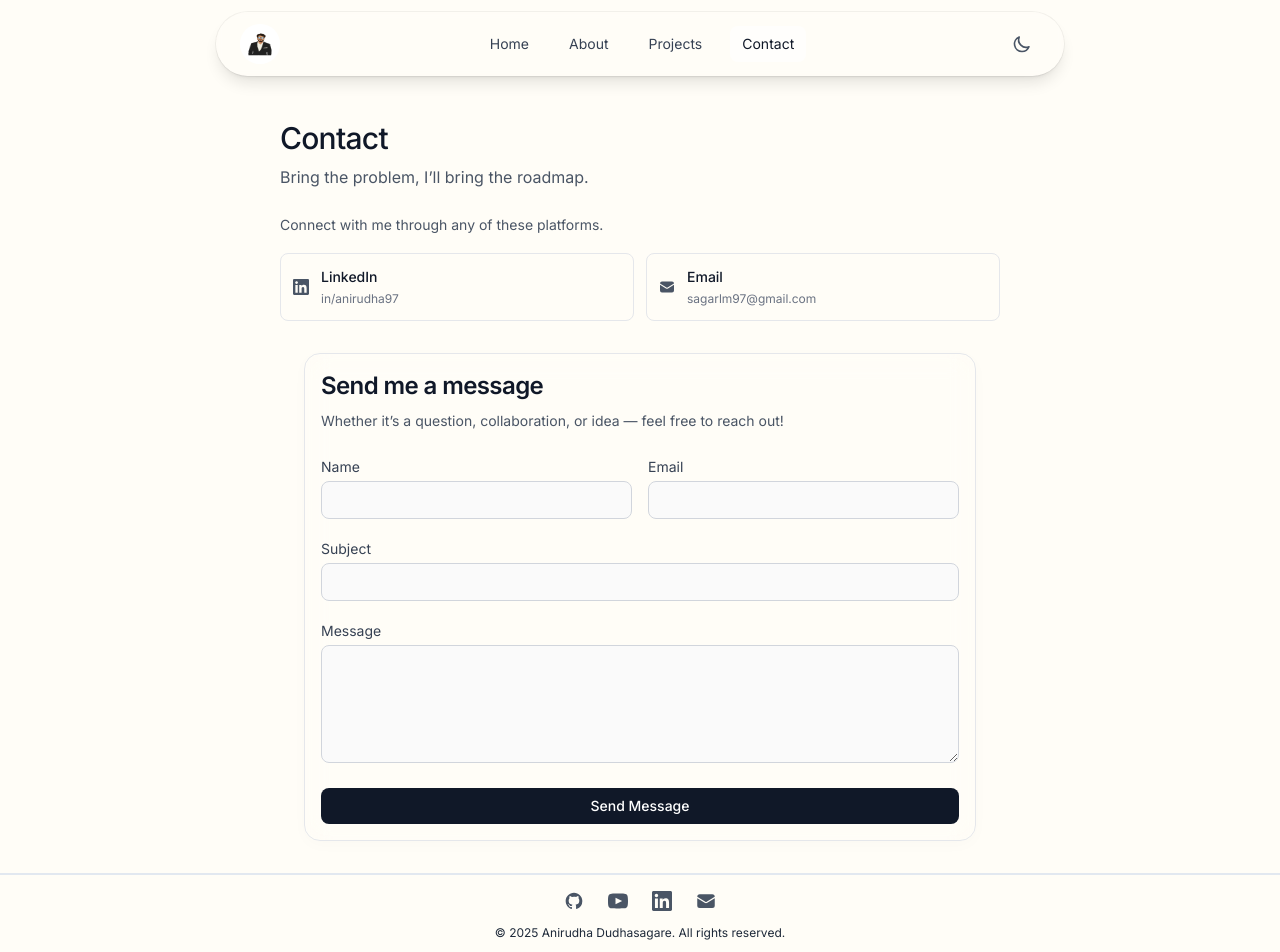
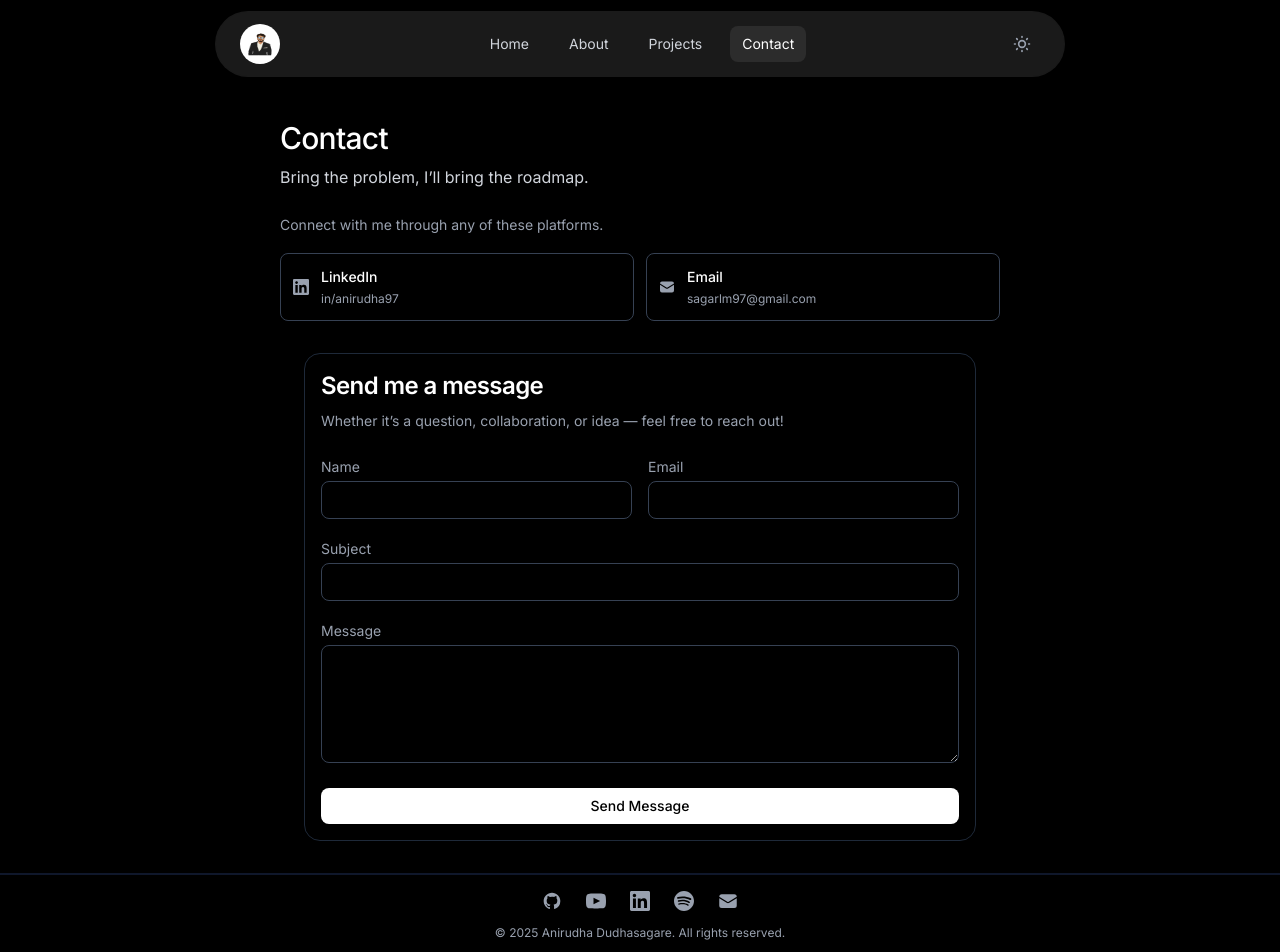
Before and after one commit to iamanirudha97/portfolio_frontend, a React (Vite) app: page /contact in a window 1280 px wide. Shown: the top 952 px of the page. Built offline with nearby package versions, Linux system fonts and the light colour scheme.

Commit message:
theme-bug-fix

```diff
--- a/src/components/Footer.tsx
+++ b/src/components/Footer.tsx
@@ -38,15 +38,15 @@ const Footer = () => {
     //     </svg>
     //   ),
     // },
-    // {
-    //   name: 'Spotify',
-    //   url: 'spotify link',
-    //   icon: (
-    //     <svg className="w-5 h-5" fill="currentColor" viewBox="0 0 24 24">
-    //       <path d="M12 0C5.4 0 0 5.4 0 12s5.4 12 12 12 12-5.4 12-12S18.66 0 12 0zm5.521 17.34c-.24.359-.66.48-1.021.24-2.82-1.74-6.36-2.101-10.561-1.141-.418.122-.779-.179-.899-.539-.12-.421.18-.78.54-.9 4.56-1.021 8.52-.6 11.64 1.32.42.18.479.659.301 1.02zm1.44-3.3c-.301.42-.841.6-1.262.3-3.239-1.98-8.159-2.58-11.939-1.38-.479.12-1.02-.12-1.14-.6-.12-.48.12-1.021.6-1.141C9.6 9.9 15 10.561 18.72 12.84c.361.181.54.78.241 1.2zm.12-3.36C15.24 8.4 8.82 8.16 5.16 9.301c-.6.179-1.2-.181-1.38-.721-.18-.601.18-1.2.72-1.381 4.26-1.26 11.28-1.02 15.721 1.621.539.3.719 1.02.419 1.56-.299.421-1.02.599-1.559.3z" />
-    //     </svg>
-    //   ),
-    // },
+    {
+      name: 'Spotify',
+      url: 'https://open.spotify.com/user/8mrysbh1cx8wt0gczu54x7i8x',
+      icon: (
+        <svg className="w-5 h-5" fill="currentColor" viewBox="0 0 24 24">
+          <path d="M12 0C5.4 0 0 5.4 0 12s5.4 12 12 12 12-5.4 12-12S18.66 0 12 0zm5.521 17.34c-.24.359-.66.48-1.021.24-2.82-1.74-6.36-2.101-10.561-1.141-.418.122-.779-.179-.899-.539-.12-.421.18-.78.54-.9 4.56-1.021 8.52-.6 11.64 1.32.42.18.479.659.301 1.02zm1.44-3.3c-.301.42-.841.6-1.262.3-3.239-1.98-8.159-2.58-11.939-1.38-.479.12-1.02-.12-1.14-.6-.12-.48.12-1.021.6-1.141C9.6 9.9 15 10.561 18.72 12.84c.361.181.54.78.241 1.2zm.12-3.36C15.24 8.4 8.82 8.16 5.16 9.301c-.6.179-1.2-.181-1.38-.721-.18-.601.18-1.2.72-1.381 4.26-1.26 11.28-1.02 15.721 1.621.539.3.719 1.02.419 1.56-.299.421-1.02.599-1.559.3z" />
+        </svg>
+      ),
+    },
     {
       name: 'Email',
       url: 'mailto:sagarlm97@gmail.com',
--- a/src/components/Navbar.tsx
+++ b/src/components/Navbar.tsx
@@ -94,7 +94,7 @@ const Navbar = () => {
 
             {/* Tooltip */}
             <span className="absolute top-8 mb-2 hidden w-max rounded-md bg-gray-900 px-2 py-1 text-xs text-white group-hover:block">
-              {isDarkMode ? <React.Fragment><img src={kizaru} className='h-32 w-48'/> Brace Yourself !! </React.Fragment> : <React.Fragment><img src={drake} className='h-32 w-48'/> come to the dark side xD </React.Fragment>}
+              {isDarkMode ? <React.Fragment><img src={kizaru} alt="Kizaru illustration" className='h-32 w-48'/> Brace Yourself !! </React.Fragment> : <React.Fragment><img src={drake} alt="Drake meme" className='h-32 w-48'/> come to the dark side xD </React.Fragment>}
             </span>
           </div>
         </div>
--- a/src/components/Project.tsx
+++ b/src/components/Project.tsx
@@ -12,7 +12,7 @@ interface ProjectProps {
 }
 
 export const Project = ({ project }: ProjectProps) => {
-  const [isHovering, setIsHovering] = useState(false);
+  const [isHovering, setIsHovering] = useState(true);
   const [position, setPosition] = useState({ x: 0, y: 0 });
 
   // Static mapping so Tailwind can see and generate the classes at build-time
@@ -35,16 +35,6 @@ export const Project = ({ project }: ProjectProps) => {
 
   const handleMouseMove = (event: React.MouseEvent) => {
     setPosition({ x: event.clientX, y: event.clientY });
-  };
-
-  const showPreview = () => {
-    setIsHovering(true);
-    document.addEventListener('mousemove', handleMouseMove as any);
-  };
-
-  const hidePreview = () => {
-    setIsHovering(false);
-    document.removeEventListener('mousemove', handleMouseMove as any);
   };
 
   useEffect(() => {
--- a/src/context/ThemeContext.tsx
+++ b/src/context/ThemeContext.tsx
@@ -1,4 +1,4 @@
-import React, { createContext, useContext, useState, useEffect } from 'react';
+import React, { createContext, useContext, useState, useEffect} from 'react';
 import { theme } from '../styles/theme';
 
 interface ThemeContextType {
@@ -8,19 +8,27 @@ interface ThemeContextType {
 }
 
 const ThemeContext = createContext<ThemeContextType>({
-  isDarkMode: localStorage.getItem('theme') === 'dark',
+  isDarkMode: true,
   toggleTheme: () => {},
-  currentTheme: localStorage.getItem('theme') === 'dark' ? theme.dark : theme.light,
+  currentTheme: theme.dark,
 });
 
 export const ThemeProvider: React.FC<{ children: React.ReactNode }> = ({ children }) => {
-  const [isDarkMode, setIsDarkMode] = useState(localStorage.getItem('theme') === 'dark');
+  const [isDarkMode, setIsDarkMode] = useState(() => {
+    const saved = localStorage.getItem('theme');
+    if (saved === 'dark') return true;
+    if (saved === 'light') return false;
+    return true;
+  });
   const currentTheme = isDarkMode ? theme.dark : theme.light;
 
   useEffect(() => {
     const savedTheme = localStorage.getItem('theme');
-    if (savedTheme) {
-      setIsDarkMode(savedTheme === 'dark');
+    if (savedTheme === 'dark') setIsDarkMode(true);
+    else if (savedTheme === 'light') setIsDarkMode(false);
+    else {
+      setIsDarkMode(true);
+      localStorage.setItem('theme', 'dark');
     }
   }, []);
 
```
Also changed, not shown: src/App.tsx (line endings or trailing spaces).
